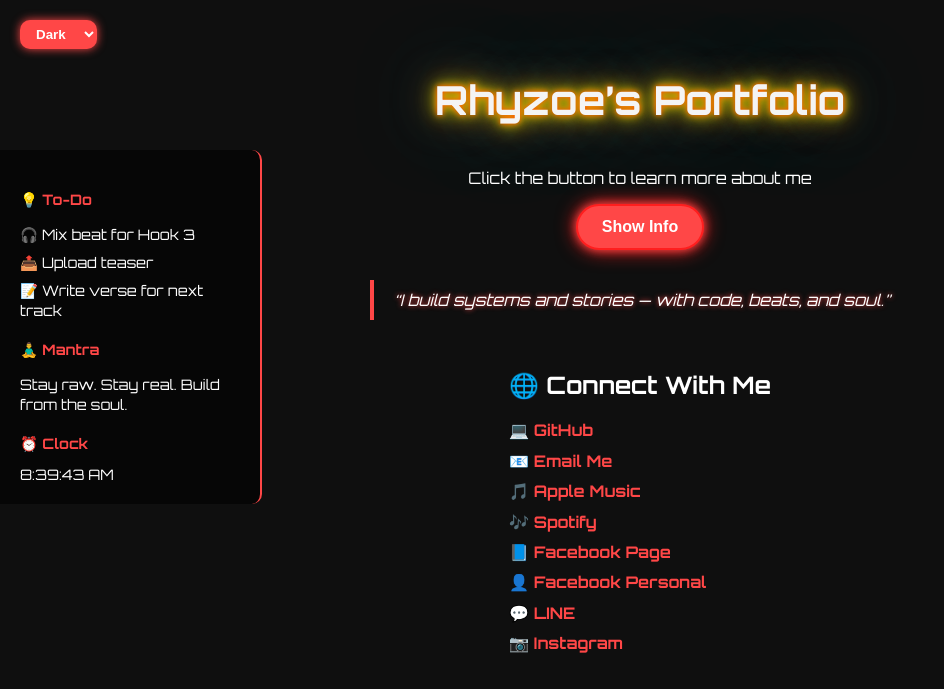
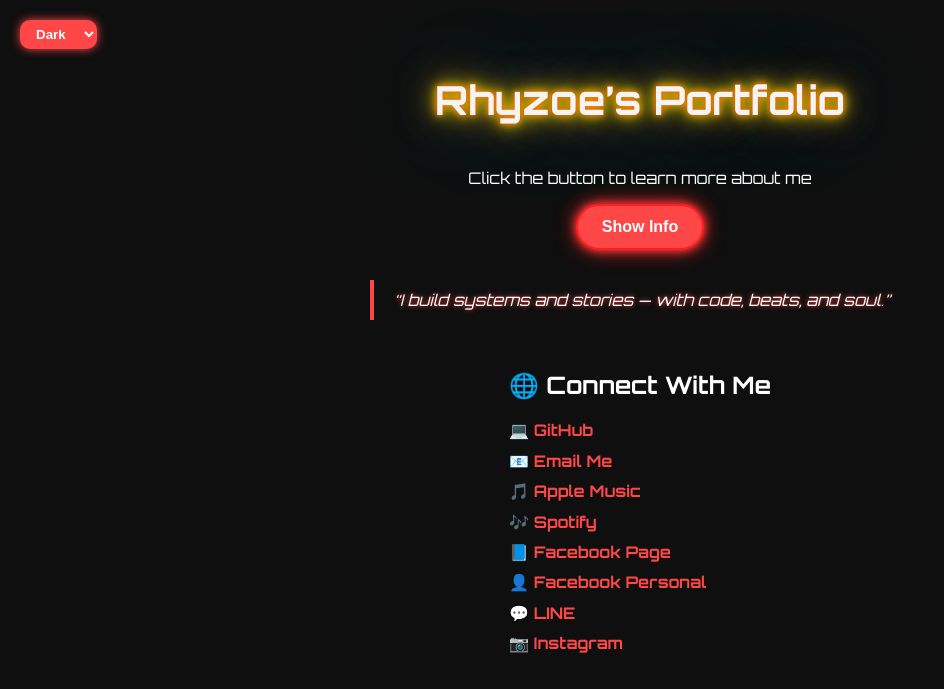
Before and after one commit to theimhtikesoe/Rhyzoe-Portfolio, a plain HTML site: page index.html in a window 1280 px wide. Shown: the top 689 px of the page, without its empty margins (0-944 px from the left). Drawn offline with Linux system fonts and the light colour scheme.

Commit message:
Update index.html
delete to do noti bar

```diff
--- a/index.html
+++ b/index.html
@@ -154,18 +154,7 @@
     </select>
   </div>
 
-  <div class="widget-box">
-    <h4>💡 To-Do</h4>
-    <ul>
-      <li>🎧 Mix beat for Hook 3</li>
-      <li>📤 Upload teaser</li>
-      <li>📝 Write verse for next track</li>
-    </ul>
-    <h4>🧘‍♂️ Mantra</h4>
-    <p>Stay raw. Stay real. Build from the soul.</p>
-    <h4>⏰ Clock</h4>
-    <div id="clock">--:--:--</div>
-  </div>
+
 
   <h1 class="neon-title">Rhyzoe’s Portfolio</h1>
   <p>Click the button to learn more about me</p>
```
